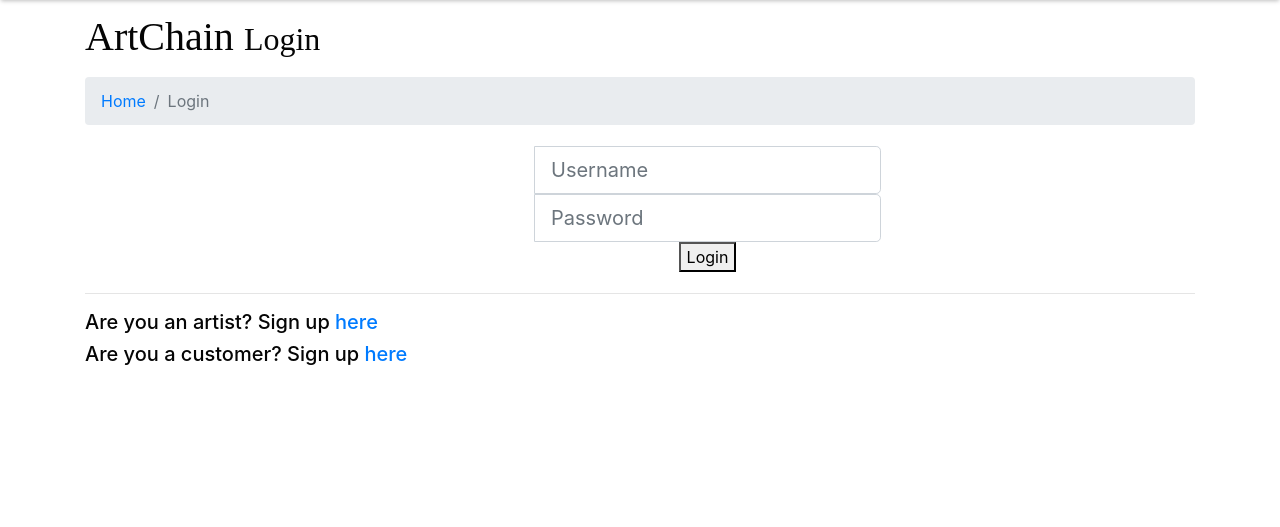
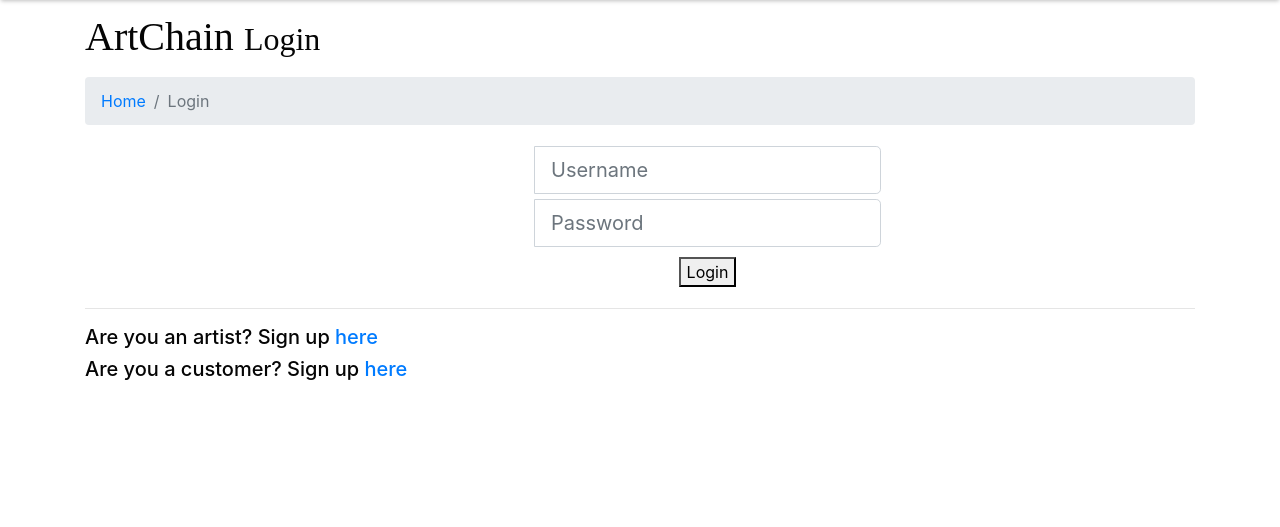
Before and after one commit to walterdec/ArtChain, a Flask app: page /login in a window 1280 px wide. Shown: the part 91-618 px from the top of the page. Run offline with Flask 2, Linux system fonts and the light colour scheme; some libraries are stand-ins or nearby versions.

Commit message:
Modifiche minori

```diff
--- a/static/css/modern-business.css
+++ b/static/css/modern-business.css
@@ -140,3 +140,11 @@ btn{
     margin-top: 0;
     padding-bottom: 15px;
 }
+
+.btn-login{
+    margin-top: 10px;
+}
+
+.form-input-padding{
+    margin-top: 5px;
+}
--- a/templates/login.html
+++ b/templates/login.html
@@ -89,12 +89,12 @@
         <input type="text" class="form-control" placeholder="Username">
           </div>
 
-        <div class="input-group input-group-lg">
+        <div class="input-group input-group-lg form-input-padding">
           <span class="input-group-addon"><i class="fa fa-lock"></i></span>
           <input type="password" class="form-control" placeholder="Password">
         </div>
 
-        <button type="submit" class="float">Login</button>
+        <button type="submit" class="btn-login">Login</button>
        </form>
  		</div>
  </div>
--- a/templates/signupartist.html
+++ b/templates/signupartist.html
@@ -8,7 +8,7 @@
   <meta name="description" content="">
   <meta name="author" content="">
 
-  <title>ArtChain - Sign up / Login</title>
+  <title>ArtChain - Sign up Artist</title>
 
   <!-- Bootstrap core CSS -->
   <link href="static/vendor/bootstrap/css/bootstrap.css" rel="stylesheet">
```
Also changed, not shown: templates/signupcustomer.html (+1 -6 lines).
